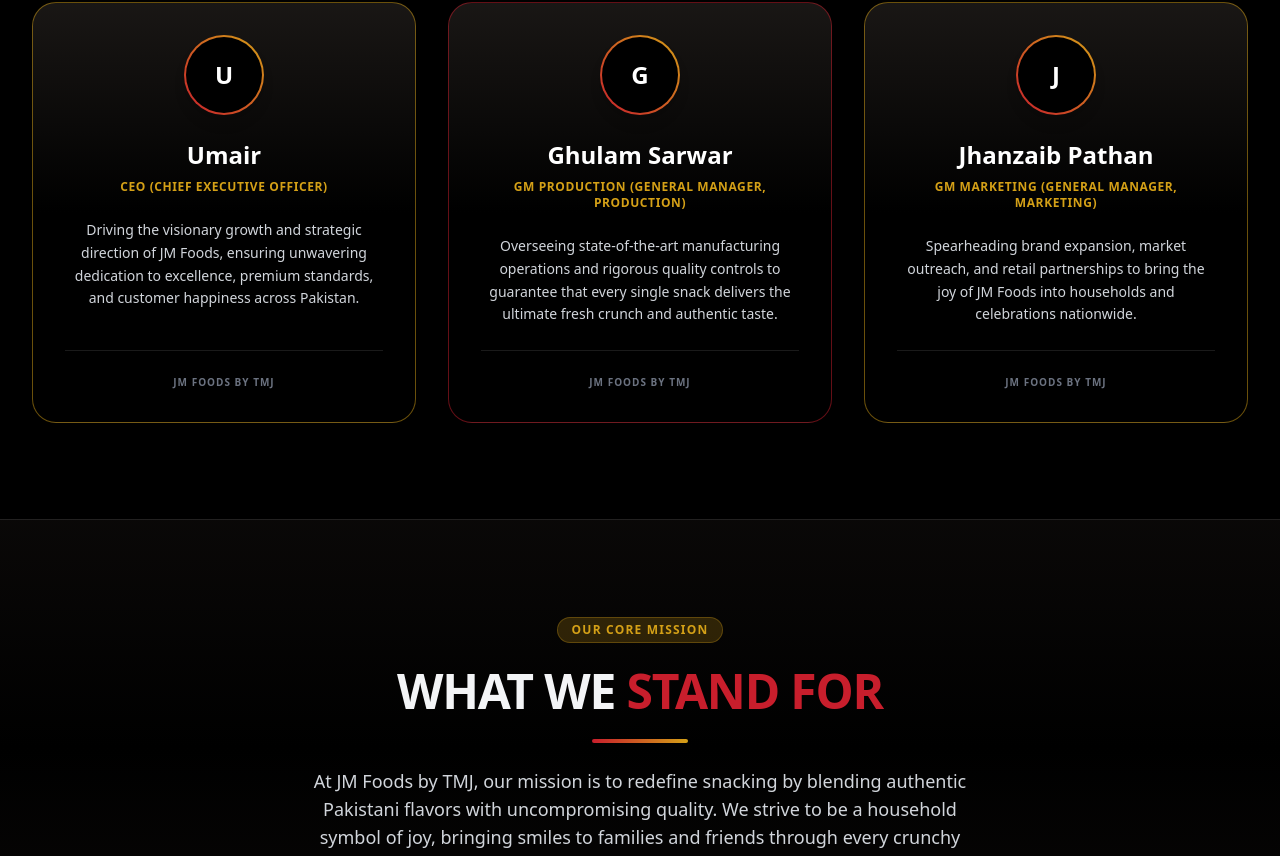
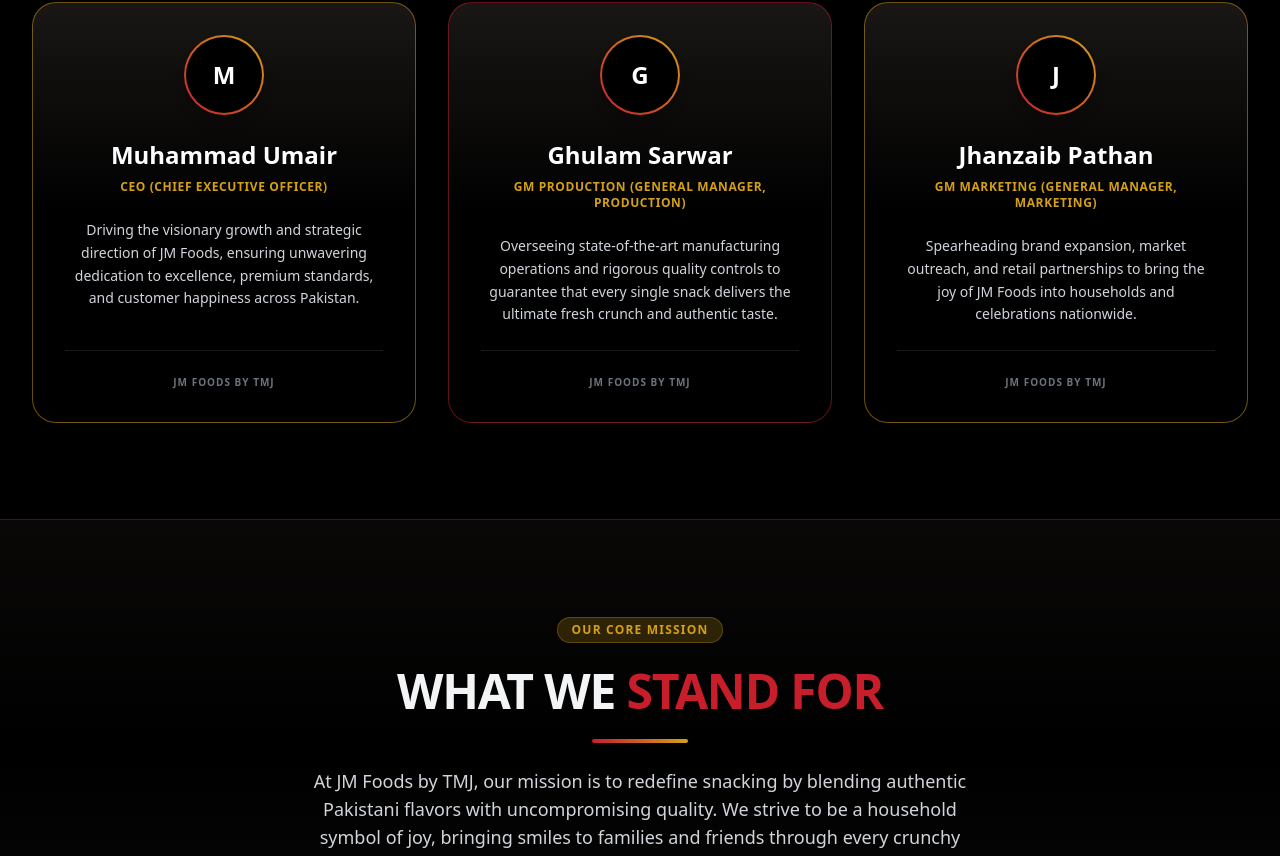
Before and after one commit to Mohsin-Khan0786/jm_foods, a Next.js app: page /about in a window 1280 px wide. Shown: the part 1429-2285 px from the top of the page. Built offline with nearby package versions, Linux system fonts and the light colour scheme; a web font is replaced by a local one.

Commit message:
Update CEO full name to Muhammad Umair and ensure contact emails and numbers are consistent

```diff
--- a/app/about/page.tsx
+++ b/app/about/page.tsx
@@ -39,9 +39,9 @@ export default function AboutPage() {
 
   const leadershipTeam = [
     {
-      name: "Umair",
+      name: "Muhammad Umair",
       role: "CEO (Chief Executive Officer)",
-      initial: "U",
+      initial: "M",
       bio: "Driving the visionary growth and strategic direction of JM Foods, ensuring unwavering dedication to excellence, premium standards, and customer happiness across Pakistan.",
       accent: "border-[#D4A017]/50 hover:border-[#D4A017] shadow-[#D4A017]/10"
     },
```
